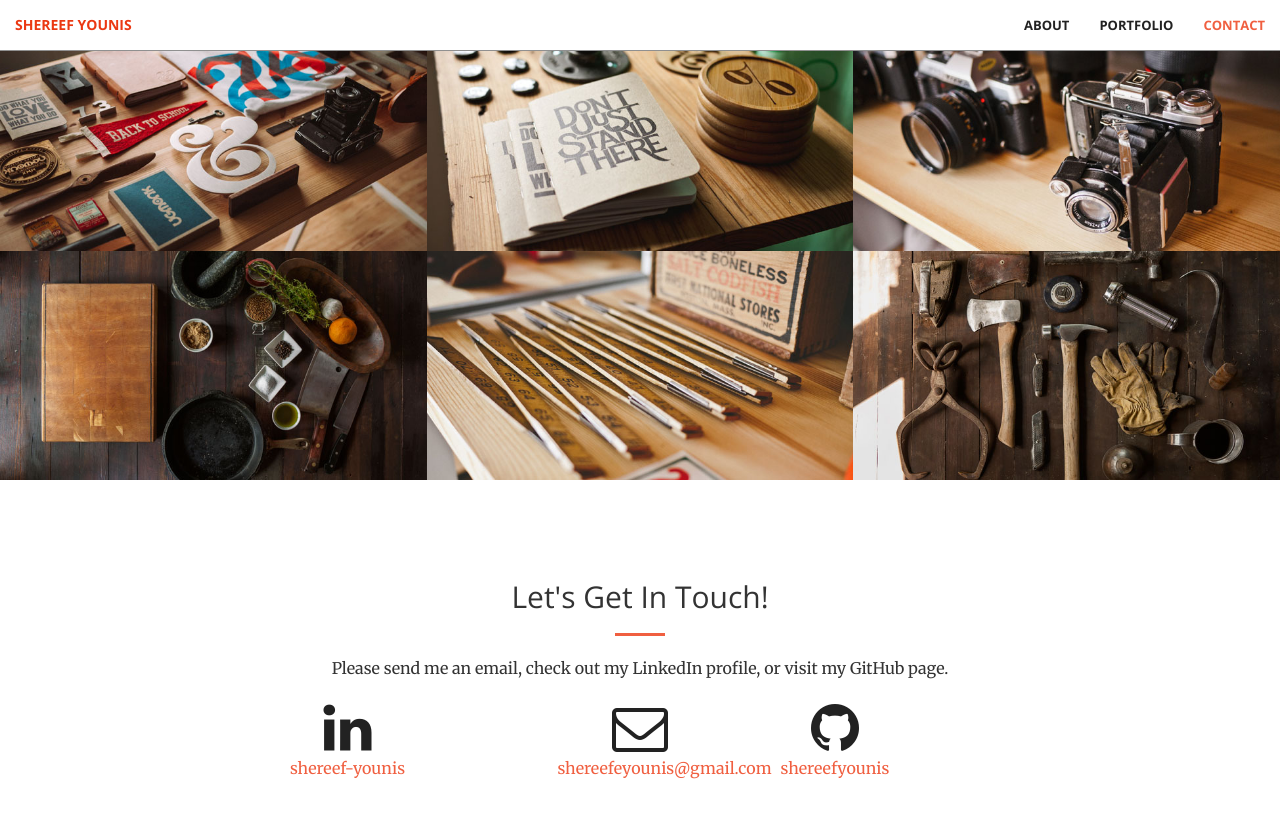
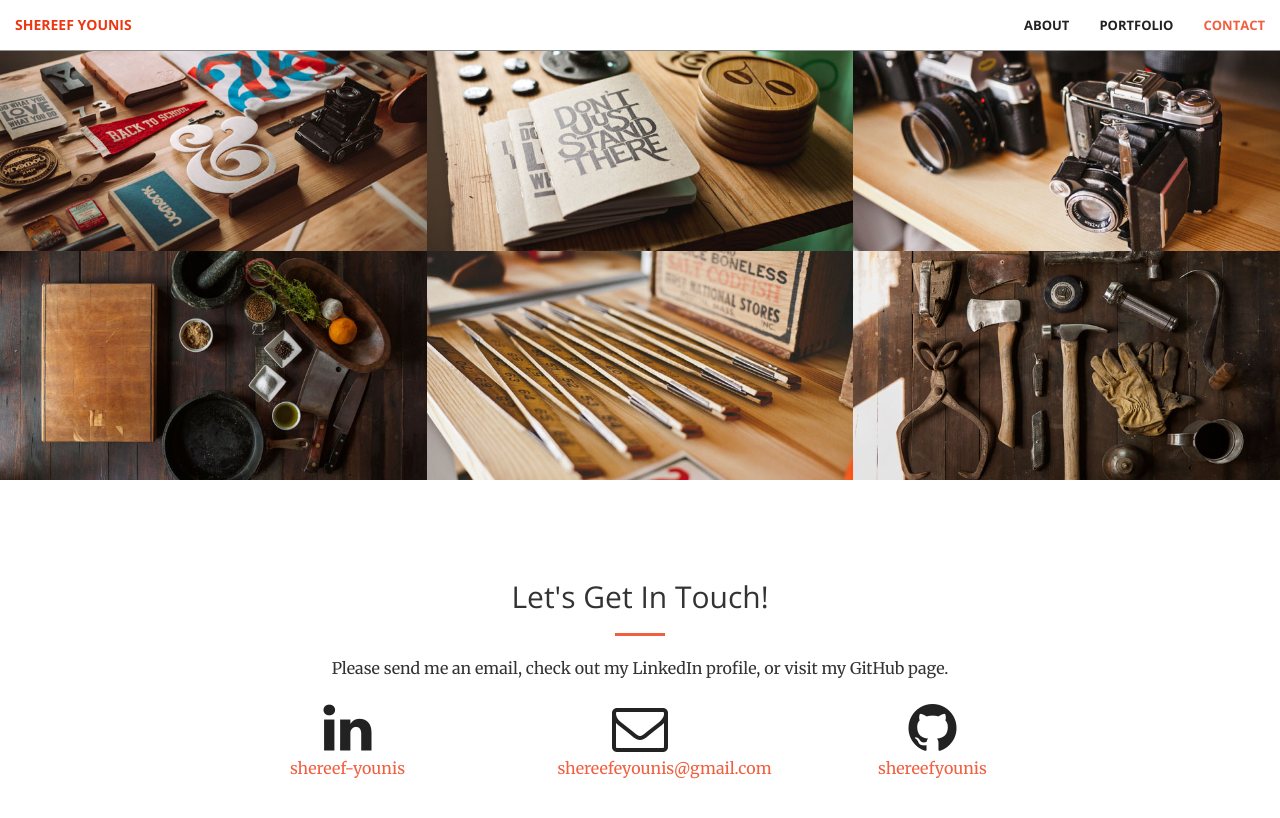
Before and after one commit to shereefyounis/Shereef-Younis-Portfolio, a Jekyll site: the page built from index.html, in a window 1280 px wide and 900 px high, scrolled down 1487 px. Shown: the top 818 px of the window. Built offline with Jekyll 4.4.1, drawn with Linux system fonts in a browser that asks for light colours.

Commit message:
Update contact.html

```diff
--- a/_includes/contact.html
+++ b/_includes/contact.html
@@ -21,7 +21,7 @@
             </a>
         </div>
 
-        <div class="col-lg-2 col-lg-offset-0 text-center">
+        <div class="col-lg-2 col-lg-offset-1 text-center">
             <a href="https://github.com/{{ site.github_username }}">
             <i class="fa fa-github fa-3x wow bounceIn" data-wow-delay=".1s"></i>
                 <p>{{ site.github_username }}</p>
```
